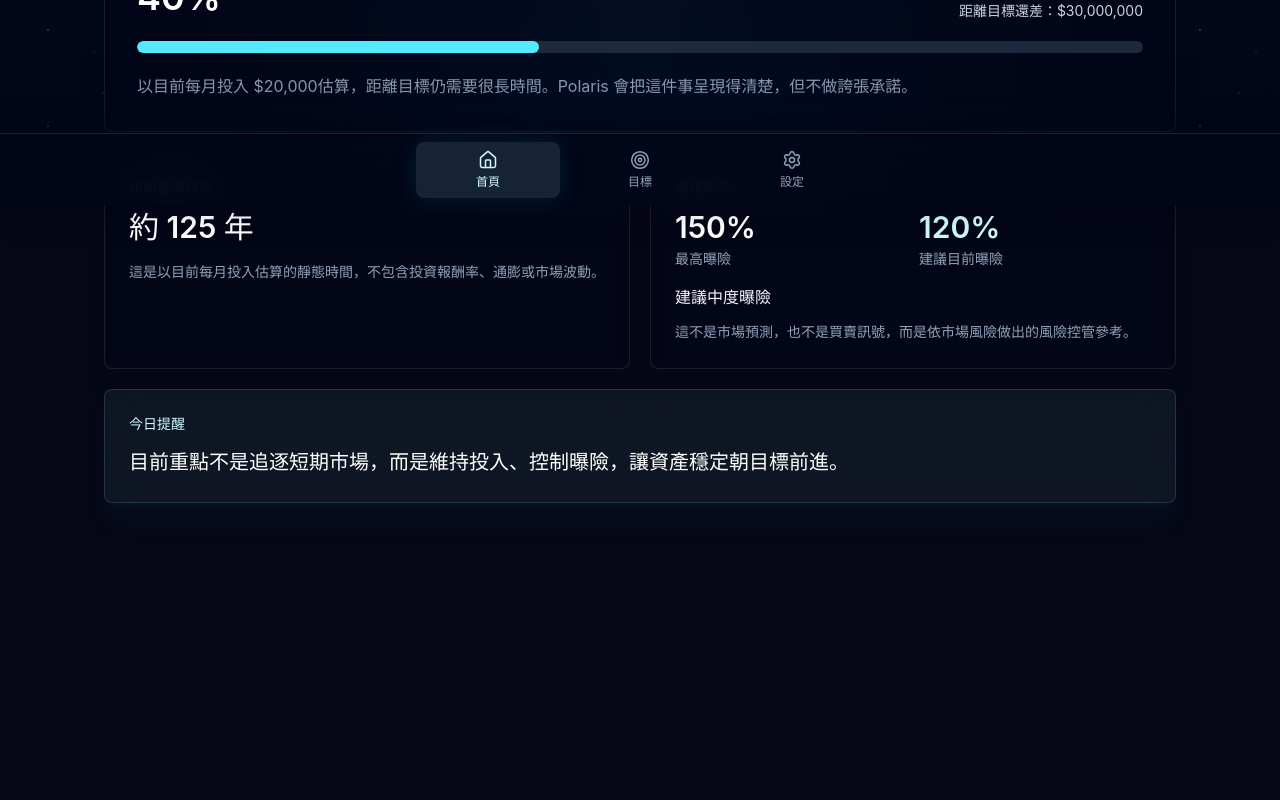
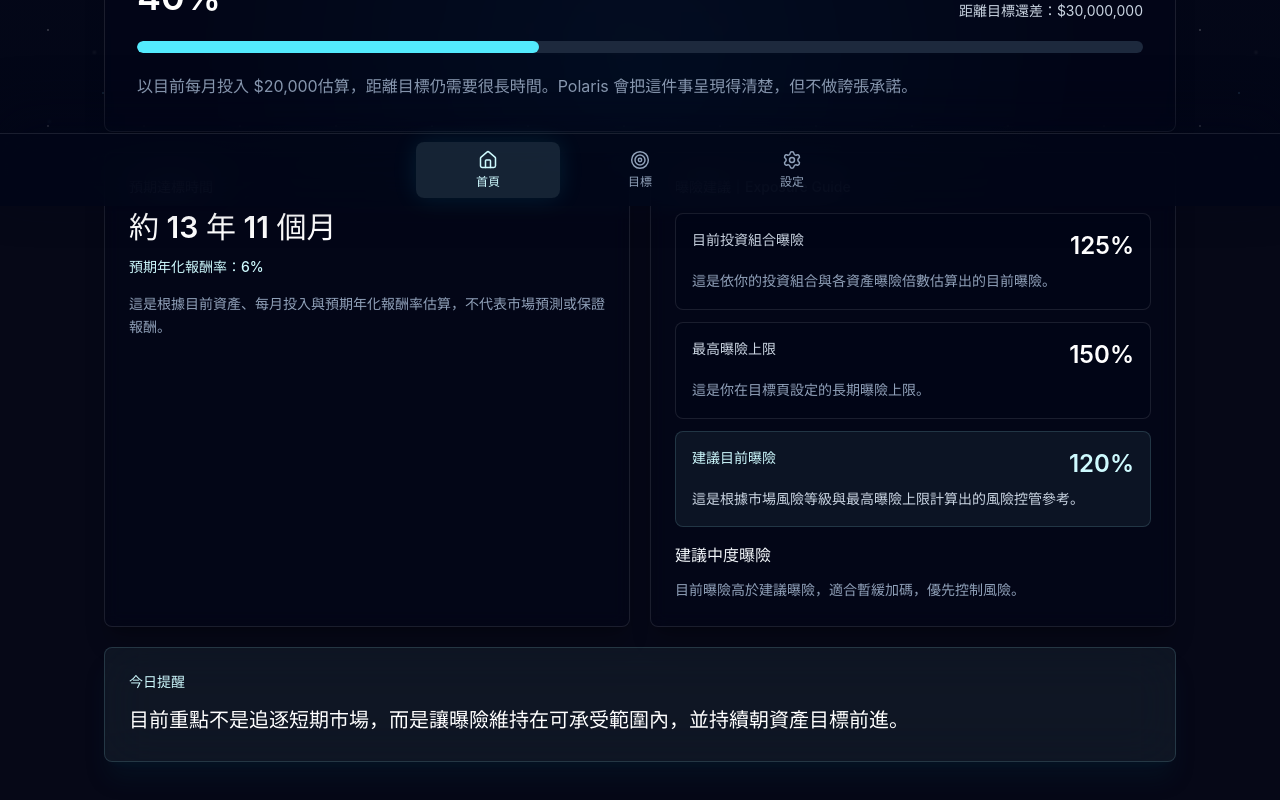
Before and after one commit to bulala-coder/polaris-mvp, a React (Vite) app: page / in a window 1280 px wide. Shown: the part 594-1394 px from the top of the page. Before the commit the page ends 1241 px from the top, so only its background shows below. Built offline with nearby package versions, Linux system fonts and the light colour scheme.

Commit message:
Add return rate and exposure clarity

```diff
--- a/src/data/defaultGoal.ts
+++ b/src/data/defaultGoal.ts
@@ -5,4 +5,5 @@ export const defaultGoal: GoalSettings = {
   targetNetWorth: 50000000,
   monthlyContribution: 20000,
   maxExposure: 1.5,
+  expectedAnnualReturn: 0.06,
 }
--- a/src/pages/SettingsPage.tsx
+++ b/src/pages/SettingsPage.tsx
@@ -27,7 +27,7 @@ const dataStatusItems = [
 ]
 
 const prototypeLimitItems = [
-  'v0.3.3 聚焦市場風險、資產目標距離、預期達標時間與建議曝險',
+  'v0.3.4 聚焦市場風險、資產目標距離、預期達標時間與清楚的曝險判讀',
   '尚未支援帳號登入',
   '尚未支援後端資料庫',
   '尚未支援自動更新市場資料',
@@ -57,7 +57,7 @@ function SettingsPage() {
           </p>
           <p className="mt-4 text-base leading-relaxed text-slate-400">
             Settings 用來說明 Polaris
-            的產品定位、資料狀態、版本限制與使用邊界。v0.3.3
+            的產品定位、資料狀態、版本限制與使用邊界。v0.3.4
             改為更簡化的本機原型，聚焦市場風險與資產目標距離。
           </p>
         </div>
@@ -80,7 +80,7 @@ function SettingsPage() {
           <SettingsInfoCard
             description="目前產品與技術版本。"
             items={[
-              'Polaris v0.3.3',
+              'Polaris v0.3.4',
               'Simplified local prototype',
               'React + Vite + TypeScript + Tailwind CSS',
               'Deployment：Vercel',
--- a/src/pages/WelcomePage.tsx
+++ b/src/pages/WelcomePage.tsx
@@ -1,6 +1,6 @@
 import AppShell from '../components/layout/AppShell'
 import PageContainer from '../components/layout/PageContainer'
-import { mockMarketInput } from '../data/mockData'
+import { mockMarketInput, mockPortfolio } from '../data/mockData'
 import {
   calculateGoalProgress,
   calculateSuggestedExposure,
@@ -8,6 +8,7 @@ import {
 } from '../utils/goalCalculations'
 import { readGoalSettings } from '../utils/goalStorage'
 import { buildMarketScore } from '../utils/marketCalculations'
+import { calculatePortfolioMetrics } from '../utils/portfolioCalculations'
 import { readFromStorage, storageKeys } from '../utils/storage'
 
 function formatCurrency(value: number) {
@@ -20,7 +21,12 @@ function formatCurrency(value: number) {
 
 function WelcomePage() {
   const marketInput = readFromStorage(storageKeys.marketInput, mockMarketInput)
+  const portfolioAssets = readFromStorage(
+    storageKeys.portfolioAssets,
+    mockPortfolio.assets,
+  )
   const marketScore = buildMarketScore(marketInput)
+  const portfolio = calculatePortfolioMetrics(portfolioAssets)
   const goalSettings = readGoalSettings()
   const goalProgress = calculateGoalProgress(goalSettings)
   const goalEta = estimateTimeToGoal(goalSettings)
@@ -28,6 +34,12 @@ function WelcomePage() {
     marketRiskLevel: marketScore.marketRiskLevel,
     maxExposure: goalSettings.maxExposure,
   })
+  const currentExposurePercent = Math.round(portfolio.effectiveExposure * 100)
+  const maxExposurePercent = Math.round(goalSettings.maxExposure * 100)
+  const exposureGapMessage =
+    portfolio.effectiveExposure > suggestedExposure.suggestedExposure
+      ? '目前曝險高於建議曝險，適合暫緩加碼，優先控制風險。'
+      : '目前曝險沒有高於建議曝險，可維持紀律並依計畫投入。'
 
   return (
     <AppShell>
@@ -113,30 +125,58 @@ function WelcomePage() {
               <p className="mt-3 text-3xl font-semibold text-white">
                 {goalEta.label}
               </p>
+              <p className="mt-3 text-sm font-medium text-cyan-100">
+                預期年化報酬率：{Math.round(goalSettings.expectedAnnualReturn * 100)}%
+              </p>
               <p className="mt-4 text-sm leading-relaxed text-slate-400">
-                {goalEta.helperText}
+                這是根據目前資產、每月投入與預期年化報酬率估算，不代表市場預測或保證報酬。
               </p>
             </section>
 
             <section className="rounded-lg border border-white/10 bg-slate-950/60 p-6 shadow-xl shadow-black/20 backdrop-blur">
               <p className="text-sm font-medium text-slate-400">
-                建議曝險
+                曝險建議｜Exposure Guide
               </p>
-              <div className="mt-3 grid gap-3 sm:grid-cols-2">
-                <div>
-                  <p className="text-3xl font-semibold text-white">
-                    {Math.round(goalSettings.maxExposure * 100)}%
-                  </p>
-                  <p className="mt-1 text-sm text-slate-400">
-                    最高曝險
+              <div className="mt-4 grid gap-3">
+                <div className="rounded-lg border border-white/10 bg-slate-950/60 p-4">
+                  <div className="flex items-start justify-between gap-4">
+                    <p className="text-sm font-medium text-slate-300">
+                      目前投資組合曝險
+                    </p>
+                    <p className="text-2xl font-semibold text-white">
+                      {currentExposurePercent}%
+                    </p>
+                  </div>
+                  <p className="mt-2 text-sm leading-relaxed text-slate-400">
+                    這是依你的投資組合與各資產曝險倍數估算出的目前曝險。
                   </p>
                 </div>
-                <div>
-                  <p className="text-3xl font-semibold text-cyan-100">
-                    {suggestedExposure.suggestedExposurePercent}%
+
+                <div className="rounded-lg border border-white/10 bg-slate-950/60 p-4">
+                  <div className="flex items-start justify-between gap-4">
+                    <p className="text-sm font-medium text-slate-300">
+                      最高曝險上限
+                    </p>
+                    <p className="text-2xl font-semibold text-white">
+                      {maxExposurePercent}%
+                    </p>
+                  </div>
+                  <p className="mt-2 text-sm leading-relaxed text-slate-400">
+                    這是你在目標頁設定的長期曝險上限。
                   </p>
-                  <p className="mt-1 text-sm text-slate-400">
-                    建議目前曝險
+                </div>
+
+                <div className="rounded-lg border border-cyan-200/15 bg-cyan-200/[0.06] p-4">
+                  <div className="flex items-start justify-between gap-4">
+                    <p className="text-sm font-medium text-cyan-100">
+                      建議目前曝險
+                    </p>
+                    <p className="text-2xl font-semibold text-cyan-100">
+                      {suggestedExposure.suggestedExposurePercent}%
+                    </p>
+                  </div>
+                  <p className="mt-2 text-sm leading-relaxed text-slate-300">
+                    這是根據市場風險等級與最高曝險上限計算出的風險控管參考。
                   </p>
                 </div>
               </div>
@@ -144,7 +184,7 @@ function WelcomePage() {
                 {suggestedExposure.label}
               </p>
               <p className="mt-3 text-sm leading-relaxed text-slate-400">
-                這不是市場預測，也不是買賣訊號，而是依市場風險做出的風險控管參考。
+                {exposureGapMessage}
               </p>
             </section>
           </div>
@@ -154,7 +194,7 @@ function WelcomePage() {
               今日提醒
             </p>
             <p className="mt-3 text-xl font-semibold leading-relaxed text-white">
-              目前重點不是追逐短期市場，而是維持投入、控制曝險，讓資產穩定朝目標前進。
+              目前重點不是追逐短期市場，而是讓曝險維持在可承受範圍內，並持續朝資產目標前進。
             </p>
           </section>
         </div>
--- a/src/types/goal.ts
+++ b/src/types/goal.ts
@@ -3,4 +3,5 @@ export type GoalSettings = {
   targetNetWorth: number
   monthlyContribution: number
   maxExposure: number
+  expectedAnnualReturn: number
 }
--- a/src/utils/goalCalculations.ts
+++ b/src/utils/goalCalculations.ts
@@ -31,14 +31,6 @@ export function calculateGoalProgress(goal: GoalSettings) {
 export function estimateTimeToGoal(goal: GoalSettings) {
   const remainingAmount = goal.targetNetWorth - goal.currentNetWorth
 
-  if (goal.monthlyContribution <= 0 && remainingAmount > 0) {
-    return {
-      monthsToGoal: null,
-      label: '無法估算',
-      helperText: '目前每月投入為 0，無法用固定投入估算達標時間。',
-    }
-  }
-
   if (remainingAmount <= 0) {
     return {
       monthsToGoal: 0,
@@ -47,7 +39,41 @@ export function estimateTimeToGoal(goal: GoalSettings) {
     }
   }
 
-  const monthsToGoal = Math.ceil(remainingAmount / goal.monthlyContribution)
+  if (
+    goal.monthlyContribution <= 0 &&
+    goal.expectedAnnualReturn <= 0 &&
+    remainingAmount > 0
+  ) {
+    return {
+      monthsToGoal: null,
+      label: '無法估算',
+      helperText: '目前每月投入為 0，無法用固定投入估算達標時間。',
+    }
+  }
+
+  let monthsToGoal = Math.ceil(remainingAmount / goal.monthlyContribution)
+
+  if (goal.expectedAnnualReturn > 0) {
+    const monthlyReturn = Math.pow(1 + goal.expectedAnnualReturn, 1 / 12) - 1
+    let projectedNetWorth = goal.currentNetWorth
+    monthsToGoal = 0
+
+    while (projectedNetWorth < goal.targetNetWorth && monthsToGoal < 1200) {
+      projectedNetWorth = projectedNetWorth * (1 + monthlyReturn)
+      projectedNetWorth += goal.monthlyContribution
+      monthsToGoal += 1
+    }
+
+    if (projectedNetWorth < goal.targetNetWorth) {
+      return {
+        monthsToGoal: null,
+        label: '超過 100 年',
+        helperText:
+          '這是根據目前資產、每月投入與預期年化報酬率估算的時間。它不是市場預測，也不保證實際報酬。',
+      }
+    }
+  }
+
   const years = Math.floor(monthsToGoal / 12)
   const months = monthsToGoal % 12
   let label = `約 ${months} 個月`
@@ -62,7 +88,9 @@ export function estimateTimeToGoal(goal: GoalSettings) {
     monthsToGoal,
     label,
     helperText:
-      '這是以目前每月投入估算的靜態時間，不包含投資報酬率、通膨或市場波動。',
+      goal.expectedAnnualReturn > 0
+        ? '這是根據目前資產、每月投入與預期年化報酬率估算的時間。它不是市場預測，也不保證實際報酬。'
+        : '這是以目前每月投入估算的靜態時間，不包含投資報酬率、通膨或市場波動。',
   }
 }
 
```
Also changed, not shown: src/pages/GoalPage.tsx (+19 -4 lines), 2 other files (tests, documents, lock files or other folders).
